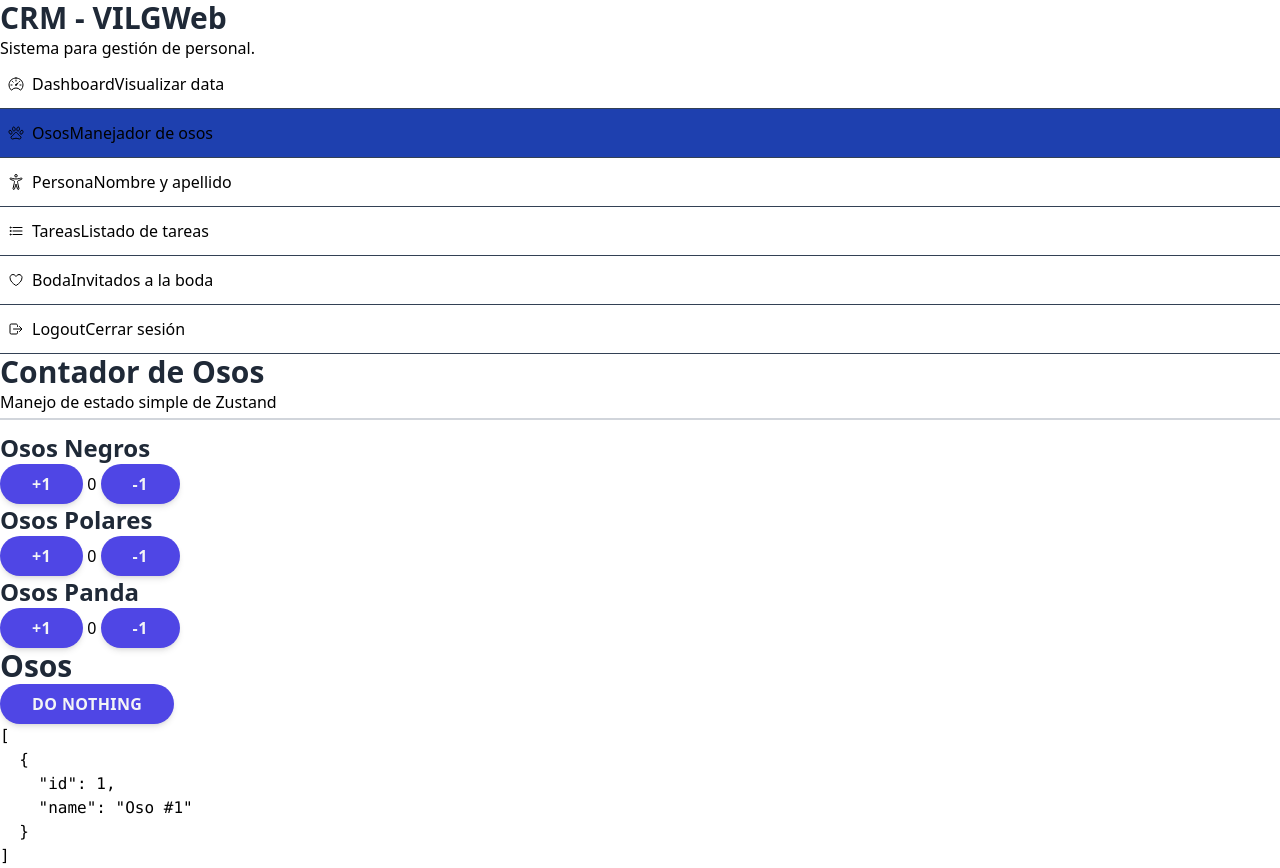
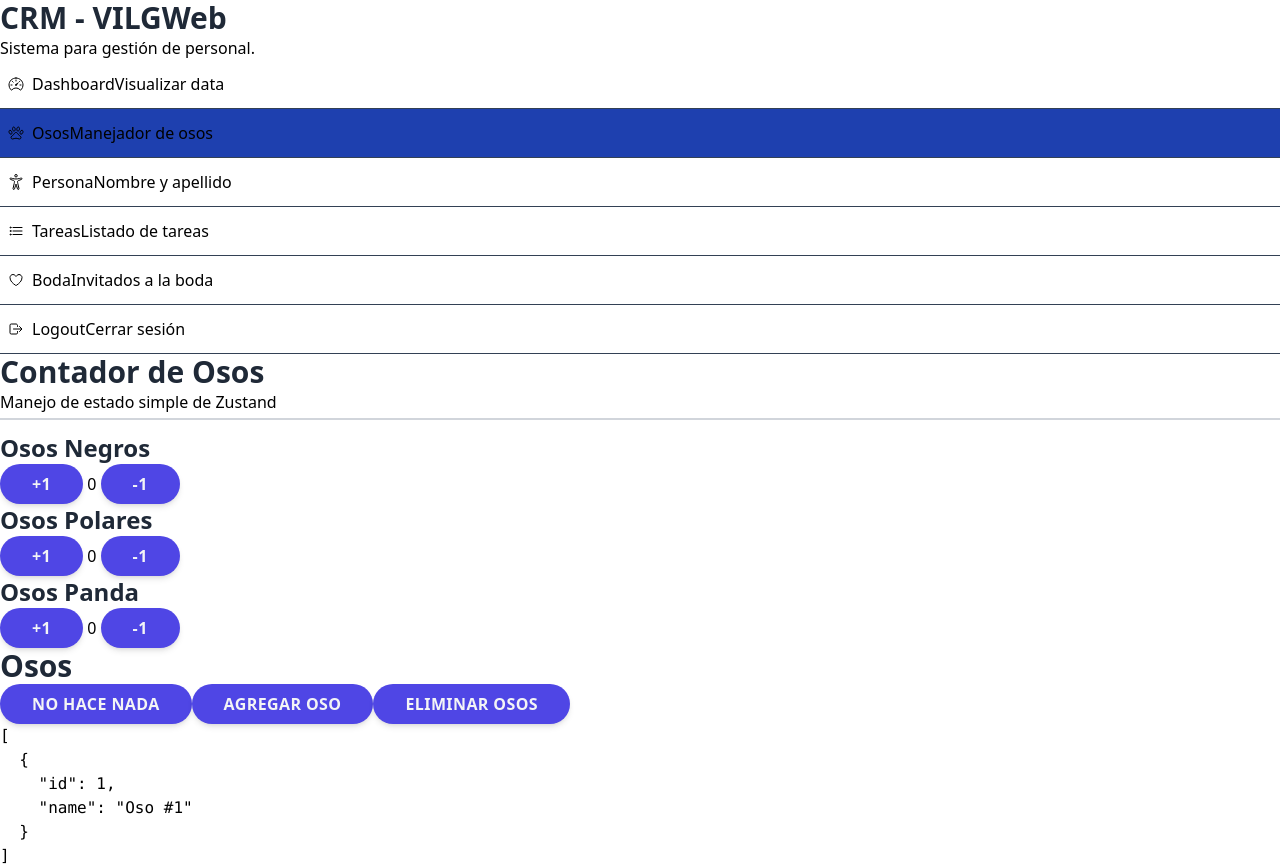
Before and after one commit to victorivanlopezlearning/crm-zustand-app, a React (Vite) app: page /dashboard/bears in a window 1280 px wide. Built offline with nearby package versions, Linux system fonts and the light colour scheme.

Commit message:
Added: <BearsDisplay />

```diff
--- a/src/pages/01-basic/BearPage.tsx
+++ b/src/pages/01-basic/BearPage.tsx
@@ -94,14 +94,25 @@ export const BearsDisplay = () => {
 
   const bears = useBearStore(useShallow(state => state.bears));
   const doNothing = useBearStore(state => state.doNothing);
+  const addBear = useBearStore(state => state.addBear);
+  const clearBears = useBearStore(state => state.clearBears);
 
   return (
     <WhiteCard>
       <h1>Osos</h1>
 
-      <button
-        onClick={doNothing}
-      >Do Nothing</button>
+      <div className='grid grid-cols-2 gap-2 max-w-lg'>
+        <button
+          onClick={doNothing}
+        >No hace nada</button>
+
+        <button
+          onClick={addBear}
+        >Agregar oso</button>
+        <button
+          onClick={clearBears}
+        >Eliminar osos</button>
+      </div>
 
       <pre>
         {JSON.stringify(bears, null, 2)}
```
